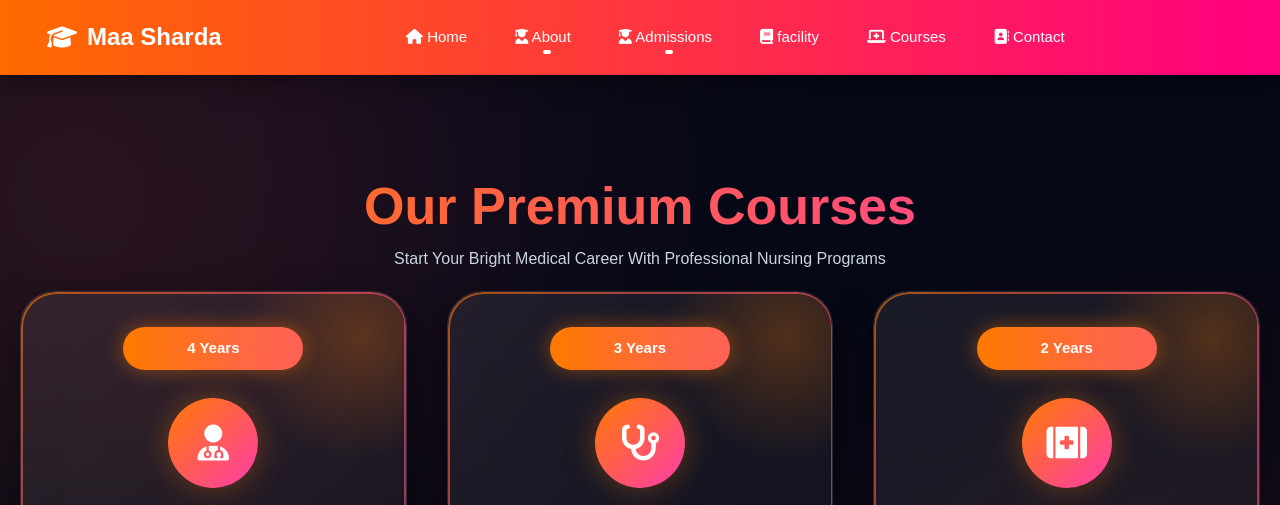
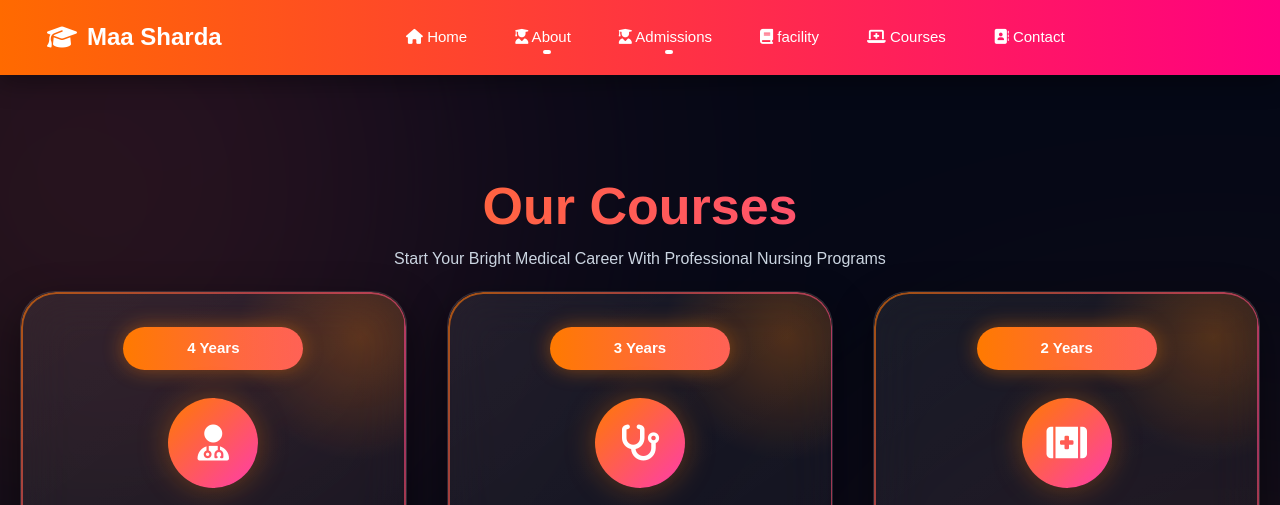
Before and after one commit to amrinsidd1227/maa-sharda, a plain HTML site: page course.html in a window 1280 px wide. Shown: the part 276-781 px from the top of the page. Drawn offline with nearby package versions, Linux system fonts and the light colour scheme.

Commit message:
Update course.html

```diff
--- a/course.html
+++ b/course.html
@@ -564,7 +564,7 @@ Contact
   <!-- TITLE -->
 
   <div class="title_1">
-    <h1>Our Premium Courses</h1>
+    <h1>Our Courses</h1>
 
     <p>
       Start Your Bright Medical Career With
```
